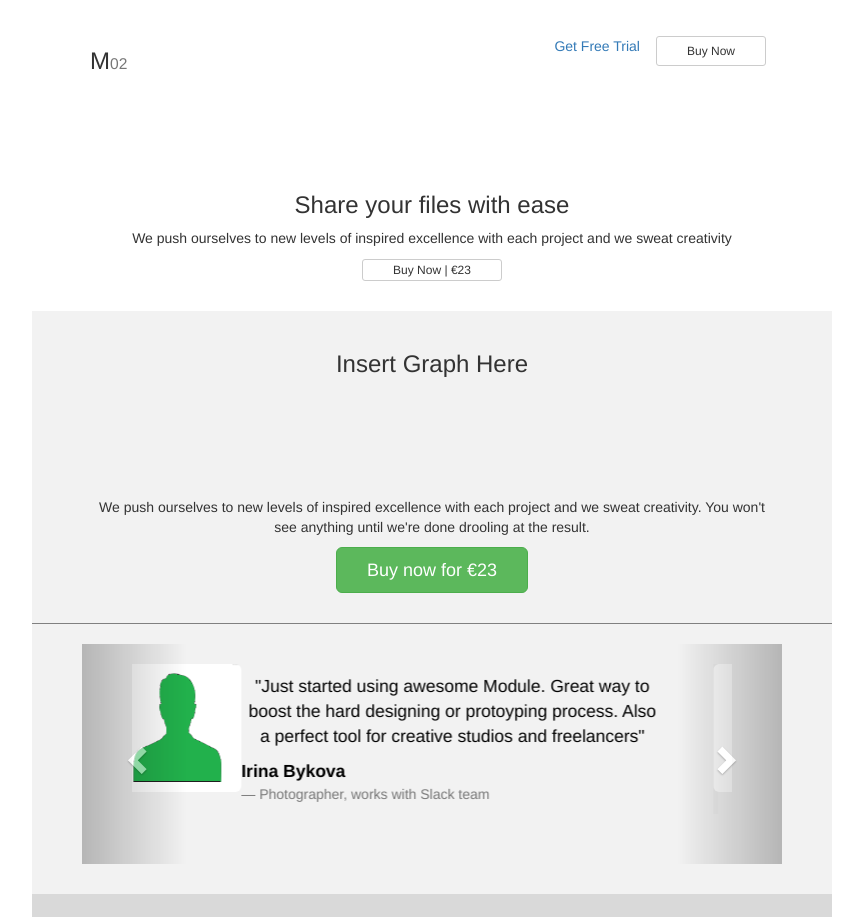
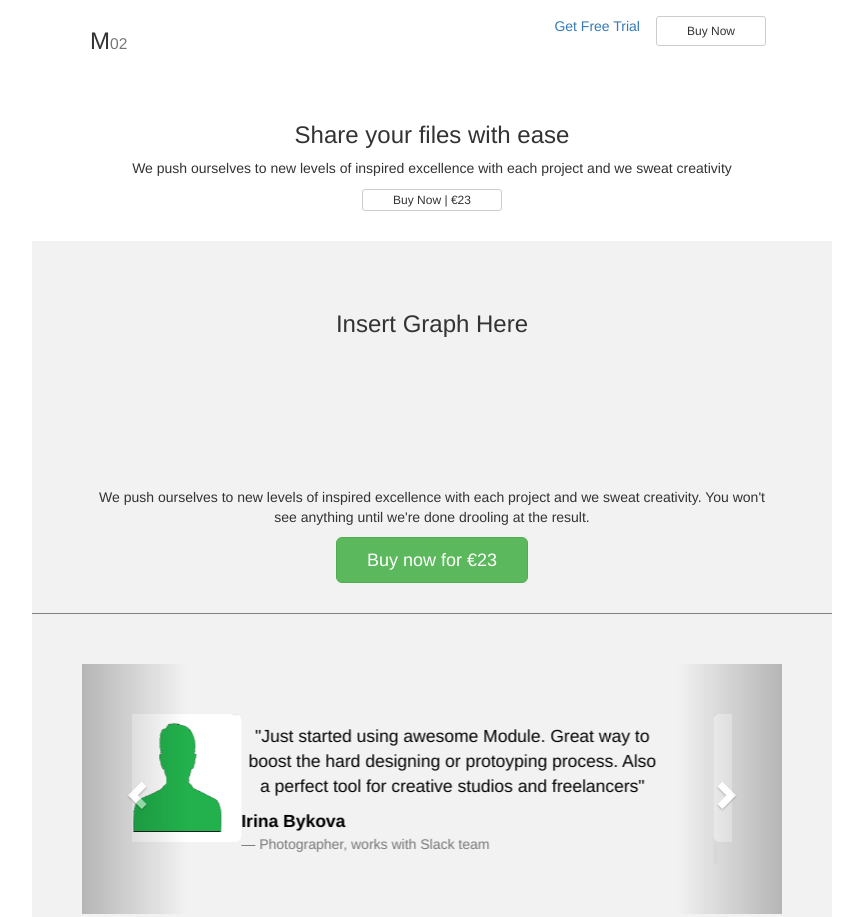
Before and after one commit to AaronGavendo/CrowdlinkerTest, a plain HTML site: page index.html in a window 1280 px wide. Shown: the top 917 px of the page, without its empty margins (208-1071 px from the left). Drawn offline with nearby package versions, Linux system fonts and the light colour scheme.

Commit message:
#13 Improve spacing

```diff
--- a/aaron.css
+++ b/aaron.css
@@ -28,7 +28,7 @@ div.container {
 }
 div.row {
 	padding-bottom: 30px;
-	padding-top: 20px;
+	padding-top: 50px;
 	padding-left: 50px;
 	padding-right: 50px;
 }
--- a/index.html
+++ b/index.html
@@ -14,7 +14,7 @@
 <div class="container">
 
   <!-- Header for website  -->
-  <div class="row">
+  <div class="row" style="padding-bottom: 0px;padding-top: 0px;">
     <table class="table table-borderless">
     <tbody>
       <tr>
@@ -34,7 +34,7 @@
     </table>
   </div>
   <!-- Main text for site -->
-  <div class="row">
+  <div class="row" style="padding-top: 0px;">
     <div class="col-sm-12 text-center">
      <h3>Share your files with ease</h3>
      <p>We push ourselves to new levels of inspired excellence with each project and we sweat creativity</p>
@@ -110,7 +110,7 @@
   </div>
   <!-- License options-->
   <div class="row" style="background-color:#d9d9d9;">
-    <h3>Choosse Your License</h3>
+    <h3>Choosse Your License</h3></br></br>
     <div class="col-sm-3 text-center col-md-offset-1" style="background-color:#f2f2f2;">
       <div>
         <h4>Personal</h4>
@@ -160,8 +160,8 @@
       <p>Module 01 is big, stylish and handy UI Kit full of many useful elements</p>
       <div class="padform">
       <div class="inner-addon left-addon right-addon">
-          <input type="text" class="form-control" value="E-mail address">
-          <i class="glyphicon glyphicon-send"></i>
+        <input type="text" class="form-control" value="E-mail address">
+        <i class="glyphicon glyphicon-send"></i>
         <button type="button" class="btn btn-success btn-lg">Let's Chat</button>
       </div>
     </div>
@@ -189,11 +189,7 @@
   </div>
   </nav>
 
-
-
-
 </div>
-
 
 </body>
 </html>
```
